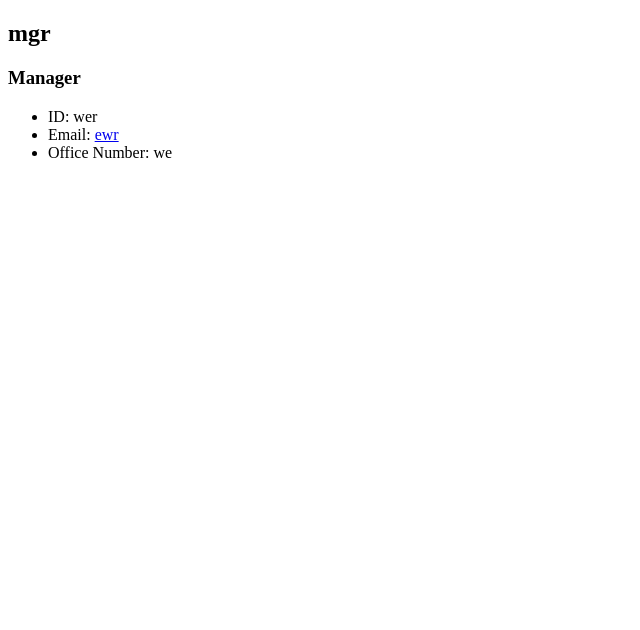
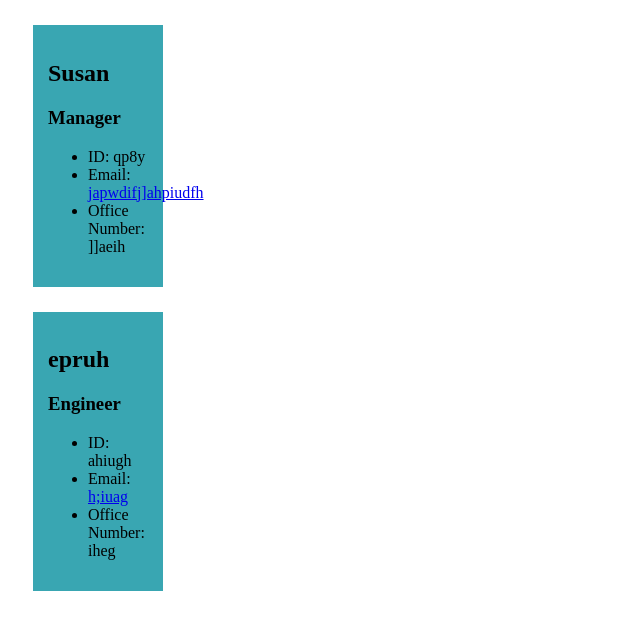
Before and after one commit to SuB-GH/team-profile-generator, a website: page index.html in a window 1280 px wide. Shown: the whole page, without its empty margins (0-640 px from the left). Drawn offline with Linux system fonts and the light colour scheme; files that its build step writes are made by us from their sources.

Commit message:
work on css/styling

```diff
--- a/index.html
+++ b/index.html
@@ -9,18 +9,37 @@
 <link rel="stylesheet" href="style.css" />
 </head>
 <body>
+        <div class= "team-cards">
         <div class= "employee-card">
             <div class="card-header">
-                <h2 class="card-header">mgr</h2>
+                <h2 class="card-header">Susan</h2>
                 <h3 class="card-header">Manager</h3>
             </div>
             <div class="card-body">
                 <ul class="employee-list">
-                    <li class="employee-list-item">ID: wer</li>
-                    <li class="employee-list-item">Email: <a href="mailto:ewr">ewr<a/></li>
-                    <li class="employee-list-item">Office Number: we</li>
+                    <li class="employee-list-item">ID: qp8y</li>
+                    <li class="employee-list-item">Email: <a href="mailto:japwdifj]ahpiudfh">japwdifj]ahpiudfh<a/></li>
+                    <li class="employee-list-item">Office Number: ]]aeih</li>
                 </ul>
 
             </div>
         </div>
+        </div>
+
+        <div class= "team-cards">
+        <div class= "employee-card">
+            <div class="card-header">
+                <h2 class="card-header">epruh</h2>
+                <h3 class="card-header">Engineer</h3>
+            </div>
+            <div class="card-body">
+                <ul class="employee-list">
+                    <li class="employee-list-item">ID: ahiugh</li>
+                    <li class="employee-list-item">Email: <a href="mailto:h;iuag">h;iuag<a/></li>
+                    <li class="employee-list-item">Office Number: iheg</li>
+                </ul>
+
+            </div>
+        </div>
+        </div>
     </body>
--- a/src/teamTemplate.js
+++ b/src/teamTemplate.js
@@ -7,6 +7,7 @@ const renderTeam = (team) => {
     //this will create the Manager employee card
     const renderManager = manager => {
         return `
+        <div class= "team-cards">
         <div class= "employee-card">
             <div class="card-header">
                 <h2 class="card-header">${manager.getName()}</h2>
@@ -21,10 +22,12 @@ const renderTeam = (team) => {
 
             </div>
         </div>
+        </div>
     `}
 
     const renderEngineer = engineer => {
         return `
+        <div class= "team-cards">
         <div class= "employee-card">
             <div class="card-header">
                 <h2 class="card-header">${engineer.getName()}</h2>
@@ -39,10 +42,12 @@ const renderTeam = (team) => {
 
             </div>
         </div>
+        </div>
     `}
 
     const renderIntern = intern => {
         return `
+        <div class= "team-cards">
         <div class= "employee-card">
             <div class="card-header">
                 <h2 class="card-header">${intern.getName()}</h2>
@@ -56,6 +61,7 @@ const renderTeam = (team) => {
                 </ul>
 
             </div>
+        </div>
         </div>
     `}
 
```
Also changed, not shown: dist/style.css.
